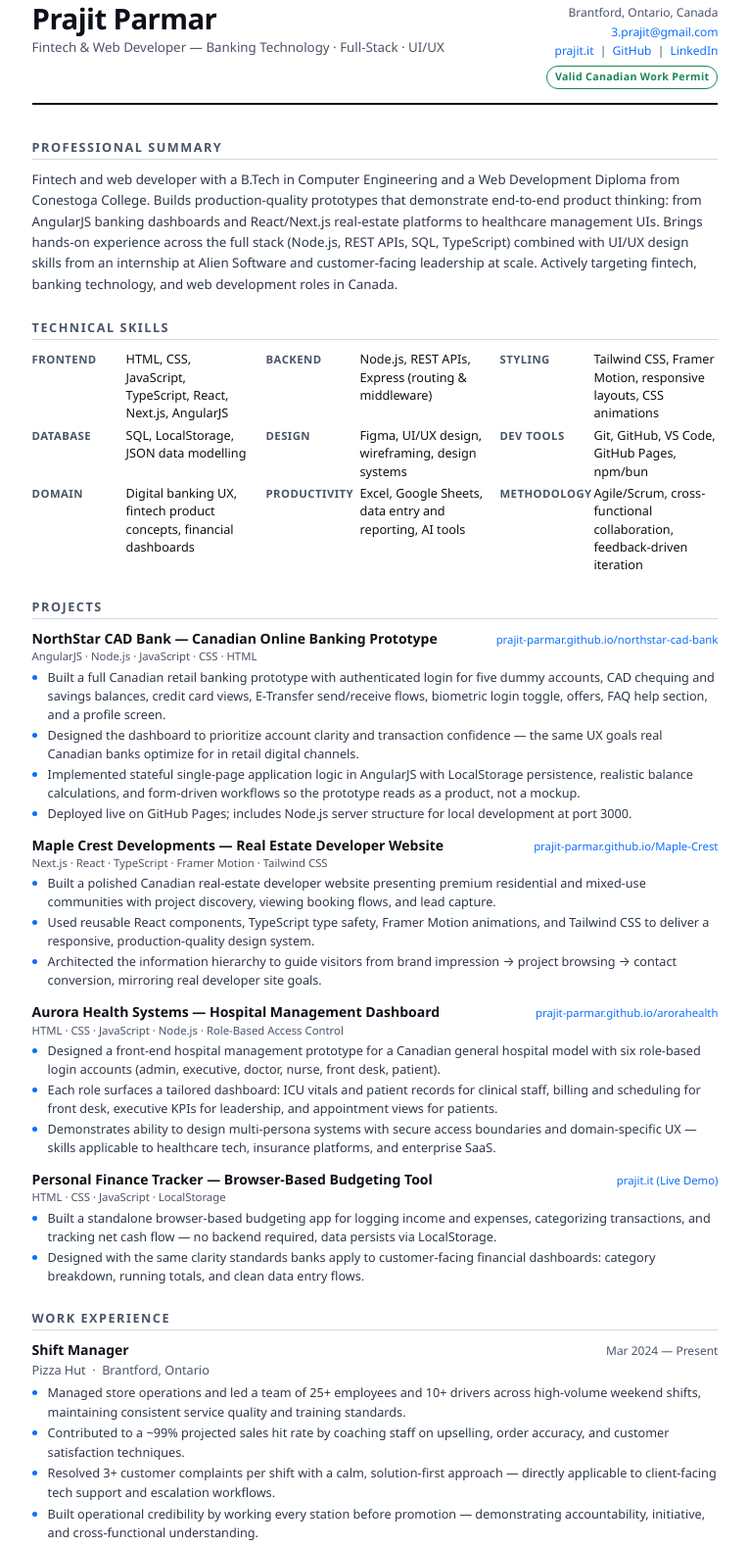
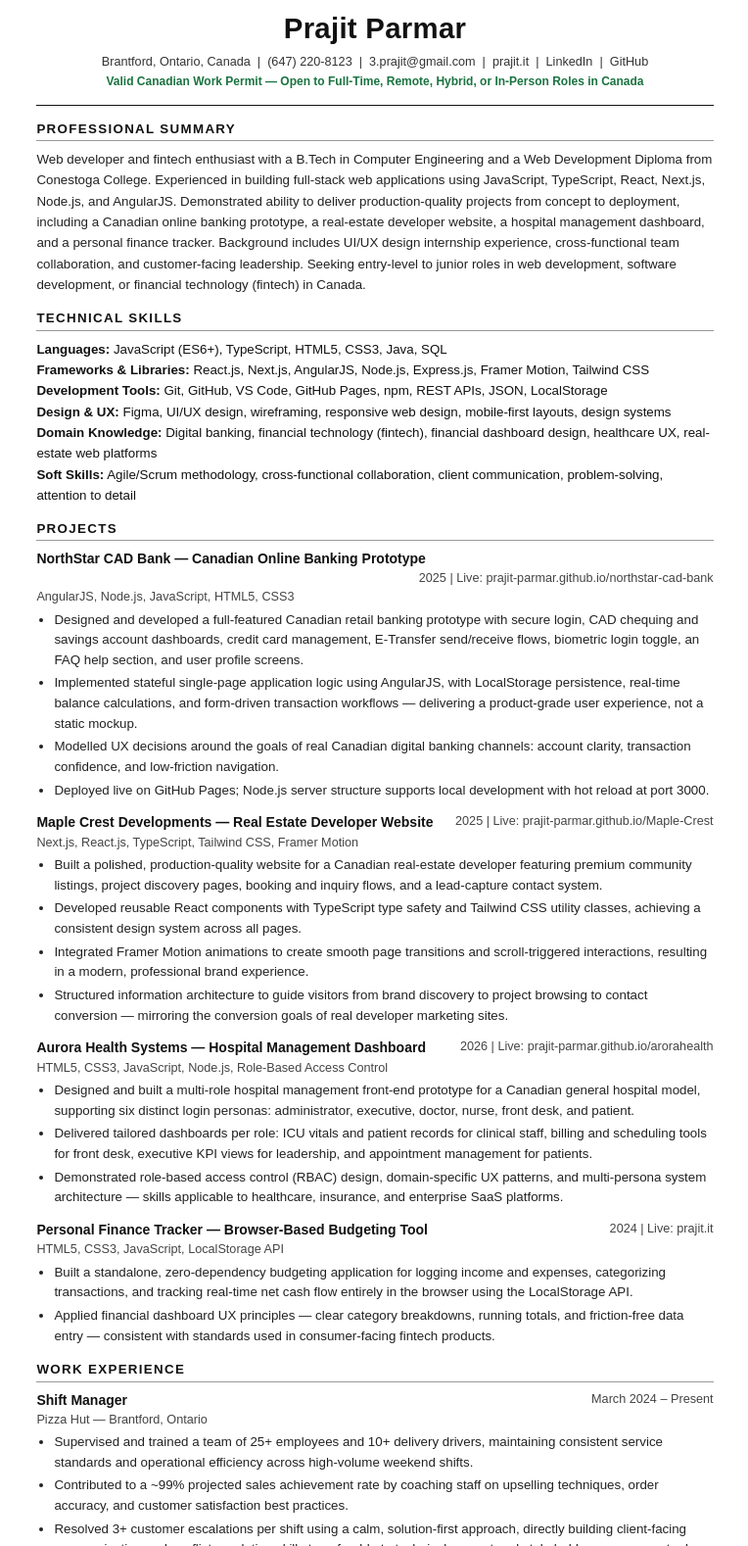
Before and after one commit to Prajit-Parmar/prajit-portfolio, a plain HTML site: page Prajit_Parmar_Resume.html in a window 1280 px wide. Shown: the part 50-1628 px from the top of the page at 98% size, without its empty margins (257-1021 px from the left). Drawn offline with Linux system fonts and the light colour scheme.

Commit message:
Resume: ATS-optimized rebuild with all 4 projects, phone, single-column layout
- Single-column layout throughout (no multi-column CSS grids on main content)
- Standard Arial font — ATS-safe
- Added phone number (647-220-8123)
- Skills as flat labeled paragraphs (no grid) — parses cleanly in all ATS
- All 4 projects: NorthStar CAD Bank, Maple Crest, Aurora Health, Finance Tracker
- Consistent date format throughout
- Keyword-rich bullets targeting web dev, frontend, fintech, and software dev roles
- print-optimized CSS with break-inside: avoid on entries

Co-Authored-By: Claude Sonnet 4.6 <noreply@anthropic.com>

```diff
--- a/Prajit_Parmar_Resume.html
+++ b/Prajit_Parmar_Resume.html
@@ -5,251 +5,264 @@
 <meta name="viewport" content="width=device-width, initial-scale=1.0"/>
 <title>Prajit Parmar — Resume</title>
 <style>
+  /* ATS-friendly: single-column, no flex/grid on main content, clean print output */
   *, *::before, *::after { box-sizing: border-box; margin: 0; padding: 0; }
-  :root {
-    --ink: #0d1018;
-    --muted: #4a5568;
-    --accent: #0d6efd;
-    --border: #d1d9e0;
-    --bg: #ffffff;
-  }
-  html { font-size: 10.5pt; }
+
+  html { font-size: 11pt; }
+
   body {
-    font-family: 'Segoe UI', system-ui, -apple-system, sans-serif;
-    color: var(--ink);
-    background: var(--bg);
+    font-family: Arial, Helvetica, sans-serif;
+    color: #111;
+    background: #fff;
     max-width: 8.5in;
     margin: 0 auto;
-    padding: 0.55in 0.6in;
+    padding: 0.6in 0.65in;
     line-height: 1.45;
   }
 
-  /* ── HEADER ── */
-  .header { display: flex; justify-content: space-between; align-items: flex-start; margin-bottom: 0.35in; border-bottom: 2px solid var(--ink); padding-bottom: 0.15in; }
-  .header-left h1 { font-size: 22pt; font-weight: 700; letter-spacing: -0.02em; line-height: 1.1; }
-  .header-left .tagline { font-size: 10pt; color: var(--muted); margin-top: 4px; font-weight: 400; }
-  .header-right { text-align: right; font-size: 9pt; color: var(--muted); line-height: 1.65; }
-  .header-right a { color: var(--accent); text-decoration: none; }
-  .permit-badge {
-    display: inline-block;
-    margin-top: 5px;
-    padding: 2px 8px;
-    border: 1px solid #198754;
-    border-radius: 12px;
-    font-size: 8pt;
-    color: #198754;
+  /* ── NAME / HEADER ── */
+  .name {
+    font-size: 22pt;
+    font-weight: 700;
+    text-align: center;
+    letter-spacing: 0.01em;
+    margin-bottom: 4px;
+  }
+  .contact-line {
+    text-align: center;
+    font-size: 9.5pt;
+    color: #333;
+    margin-bottom: 3px;
+  }
+  .contact-line a { color: #333; text-decoration: none; }
+  .permit-line {
+    text-align: center;
+    font-size: 9pt;
+    color: #1a7340;
     font-weight: 600;
-    letter-spacing: 0.03em;
+    margin-bottom: 14px;
+  }
+  hr.divider {
+    border: none;
+    border-top: 1.5px solid #111;
+    margin-bottom: 12px;
   }
 
-  /* ── SECTIONS ── */
-  section { margin-bottom: 0.25in; }
+  /* ── SECTION HEADERS ── */
   h2 {
-    font-size: 9.5pt;
+    font-size: 10pt;
     font-weight: 700;
     text-transform: uppercase;
-    letter-spacing: 0.12em;
-    color: var(--muted);
-    border-bottom: 1px solid var(--border);
-    padding-bottom: 3px;
-    margin-bottom: 10px;
+    letter-spacing: 0.1em;
+    border-bottom: 1px solid #999;
+    padding-bottom: 2px;
+    margin-top: 14px;
+    margin-bottom: 8px;
   }
 
   /* ── SUMMARY ── */
-  .summary p { font-size: 10pt; color: #2d3748; line-height: 1.6; }
+  .summary-text {
+    font-size: 10pt;
+    color: #222;
+    line-height: 1.6;
+  }
 
   /* ── SKILLS ── */
-  .skills-grid { display: grid; grid-template-columns: repeat(3, 1fr); gap: 4px 16px; }
-  .skill-row { display: flex; align-items: baseline; gap: 6px; font-size: 9.5pt; }
-  .skill-cat { color: var(--muted); font-weight: 600; white-space: nowrap; min-width: 90px; font-size: 8.5pt; text-transform: uppercase; letter-spacing: 0.04em; }
-  .skill-list { color: var(--ink); }
+  .skills-block { margin-bottom: 4px; }
+  .skills-block p {
+    font-size: 10pt;
+    line-height: 1.6;
+  }
+  .skills-block strong { color: #111; }
 
-  /* ── EXPERIENCE ── */
-  .job { margin-bottom: 14px; }
-  .job-header { display: flex; justify-content: space-between; align-items: baseline; }
-  .job-title { font-weight: 700; font-size: 10.5pt; }
-  .job-date { font-size: 9pt; color: var(--muted); white-space: nowrap; }
-  .job-company { font-size: 9.5pt; color: var(--muted); margin-bottom: 5px; }
-  .job ul { padding-left: 16px; margin-top: 4px; }
-  .job li { font-size: 9.5pt; line-height: 1.55; margin-bottom: 2px; color: #2d3748; }
-  .job li::marker { color: var(--accent); }
+  /* ── PROJECTS & EXPERIENCE ── */
+  .entry { margin-bottom: 12px; }
 
-  /* ── PROJECTS ── */
-  .project { margin-bottom: 13px; }
-  .project-header { display: flex; justify-content: space-between; align-items: baseline; flex-wrap: wrap; gap: 4px; }
-  .project-title { font-weight: 700; font-size: 10.5pt; }
-  .project-url { font-size: 8.5pt; color: var(--accent); text-decoration: none; }
-  .project-stack { font-size: 8.5pt; color: var(--muted); margin-bottom: 3px; }
-  .project ul { padding-left: 16px; margin-top: 3px; }
-  .project li { font-size: 9.5pt; line-height: 1.5; margin-bottom: 2px; color: #2d3748; }
-  .project li::marker { color: var(--accent); }
+  .entry-top {
+    display: block; /* single-column block — ATS safe */
+    overflow: hidden; /* clearfix */
+    margin-bottom: 1px;
+  }
+  .entry-title {
+    font-size: 10.5pt;
+    font-weight: 700;
+    color: #111;
+    float: left;
+  }
+  .entry-date {
+    font-size: 9.5pt;
+    color: #444;
+    float: right;
+  }
+  .entry-sub {
+    clear: both;
+    font-size: 9.5pt;
+    color: #444;
+    margin-bottom: 4px;
+  }
+  ul.bullets {
+    padding-left: 18px;
+    margin-top: 3px;
+  }
+  ul.bullets li {
+    font-size: 10pt;
+    line-height: 1.55;
+    margin-bottom: 3px;
+    color: #222;
+  }
 
   /* ── EDUCATION ── */
-  .edu-row { display: flex; justify-content: space-between; align-items: baseline; margin-bottom: 6px; }
-  .edu-school { font-weight: 700; font-size: 10pt; }
-  .edu-degree { font-size: 9.5pt; color: var(--muted); }
-  .edu-date { font-size: 9pt; color: var(--muted); white-space: nowrap; }
+  .edu-entry { margin-bottom: 8px; overflow: hidden; }
+  .edu-school { font-weight: 700; font-size: 10.5pt; float: left; }
+  .edu-date   { font-size: 9.5pt; color: #444; float: right; }
+  .edu-degree { clear: both; font-size: 10pt; color: #333; }
 
+  /* ── PRINT ── */
   @media print {
-    body { padding: 0.5in 0.55in; }
-    a { color: inherit; }
-    .header-right a { color: var(--accent); }
+    body { padding: 0.5in 0.6in; }
+    a { color: #111; text-decoration: none; }
+    h2 { break-after: avoid; }
+    .entry, .edu-entry { break-inside: avoid; }
   }
 </style>
 </head>
 <body>
 
-<!-- HEADER -->
-<header class="header">
-  <div class="header-left">
-    <h1>Prajit Parmar</h1>
-    <div class="tagline">Fintech &amp; Web Developer — Banking Technology · Full-Stack · UI/UX</div>
+<!-- NAME & CONTACT -->
+<div class="name">Prajit Parmar</div>
+<div class="contact-line">
+  Brantford, Ontario, Canada &nbsp;|&nbsp;
+  (647) 220-8123 &nbsp;|&nbsp;
+  <a href="mailto:3.prajit@gmail.com">3.prajit@gmail.com</a> &nbsp;|&nbsp;
+  <a href="https://prajit.it">prajit.it</a> &nbsp;|&nbsp;
+  <a href="https://linkedin.com/in/prajit-parmar-92705a189">LinkedIn</a> &nbsp;|&nbsp;
+  <a href="https://github.com/Prajit-Parmar">GitHub</a>
 </div>
-  <div class="header-right">
-    Brantford, Ontario, Canada<br/>
-    <a href="mailto:3.prajit@gmail.com">3.prajit@gmail.com</a><br/>
-    <a href="https://prajit.it" target="_blank">prajit.it</a> &nbsp;|&nbsp;
-    <a href="https://github.com/Prajit-Parmar" target="_blank">GitHub</a> &nbsp;|&nbsp;
-    <a href="https://linkedin.com/in/prajit-parmar-92705a189" target="_blank">LinkedIn</a><br/>
-    <span class="permit-badge">Valid Canadian Work Permit</span>
-  </div>
-</header>
+<div class="permit-line">Valid Canadian Work Permit — Open to Full-Time, Remote, Hybrid, or In-Person Roles in Canada</div>
+<hr class="divider"/>
 
 <!-- PROFESSIONAL SUMMARY -->
-<section class="summary">
 <h2>Professional Summary</h2>
-  <p>
-    Fintech and web developer with a B.Tech in Computer Engineering and a Web Development Diploma from Conestoga College.
-    Builds production-quality prototypes that demonstrate end-to-end product thinking: from AngularJS banking dashboards
-    and React/Next.js real-estate platforms to healthcare management UIs. Brings hands-on experience across the full stack
-    (Node.js, REST APIs, SQL, TypeScript) combined with UI/UX design skills from an internship at Alien Software and
-    customer-facing leadership at scale. Actively targeting fintech, banking technology, and web development roles in Canada.
+<p class="summary-text">
+  Web developer and fintech enthusiast with a B.Tech in Computer Engineering and a Web Development Diploma from Conestoga College.
+  Experienced in building full-stack web applications using JavaScript, TypeScript, React, Next.js, Node.js, and AngularJS.
+  Demonstrated ability to deliver production-quality projects from concept to deployment, including a Canadian online banking prototype,
+  a real-estate developer website, a hospital management dashboard, and a personal finance tracker.
+  Background includes UI/UX design internship experience, cross-functional team collaboration, and customer-facing leadership.
+  Seeking entry-level to junior roles in web development, software development, or financial technology (fintech) in Canada.
 </p>
-</section>
 
-<!-- SKILLS -->
-<section>
+<!-- TECHNICAL SKILLS -->
 <h2>Technical Skills</h2>
-  <div class="skills-grid">
-    <div class="skill-row"><span class="skill-cat">Frontend</span><span class="skill-list">HTML, CSS, JavaScript, TypeScript, React, Next.js, AngularJS</span></div>
-    <div class="skill-row"><span class="skill-cat">Backend</span><span class="skill-list">Node.js, REST APIs, Express (routing &amp; middleware)</span></div>
-    <div class="skill-row"><span class="skill-cat">Styling</span><span class="skill-list">Tailwind CSS, Framer Motion, responsive layouts, CSS animations</span></div>
-    <div class="skill-row"><span class="skill-cat">Database</span><span class="skill-list">SQL, LocalStorage, JSON data modelling</span></div>
-    <div class="skill-row"><span class="skill-cat">Design</span><span class="skill-list">Figma, UI/UX design, wireframing, design systems</span></div>
-    <div class="skill-row"><span class="skill-cat">Dev Tools</span><span class="skill-list">Git, GitHub, VS Code, GitHub Pages, npm/bun</span></div>
-    <div class="skill-row"><span class="skill-cat">Domain</span><span class="skill-list">Digital banking UX, fintech product concepts, financial dashboards</span></div>
-    <div class="skill-row"><span class="skill-cat">Productivity</span><span class="skill-list">Excel, Google Sheets, data entry and reporting, AI tools</span></div>
-    <div class="skill-row"><span class="skill-cat">Methodology</span><span class="skill-list">Agile/Scrum, cross-functional collaboration, feedback-driven iteration</span></div>
+<div class="skills-block">
+  <p><strong>Languages:</strong> JavaScript (ES6+), TypeScript, HTML5, CSS3, Java, SQL</p>
+  <p><strong>Frameworks &amp; Libraries:</strong> React.js, Next.js, AngularJS, Node.js, Express.js, Framer Motion, Tailwind CSS</p>
+  <p><strong>Development Tools:</strong> Git, GitHub, VS Code, GitHub Pages, npm, REST APIs, JSON, LocalStorage</p>
+  <p><strong>Design &amp; UX:</strong> Figma, UI/UX design, wireframing, responsive web design, mobile-first layouts, design systems</p>
+  <p><strong>Domain Knowledge:</strong> Digital banking, financial technology (fintech), financial dashboard design, healthcare UX, real-estate web platforms</p>
+  <p><strong>Soft Skills:</strong> Agile/Scrum methodology, cross-functional collaboration, client communication, problem-solving, attention to detail</p>
 </div>
-</section>
 
 <!-- PROJECTS -->
-<section>
 <h2>Projects</h2>
 
-  <div class="project">
-    <div class="project-header">
-      <span class="project-title">NorthStar CAD Bank &mdash; Canadian Online Banking Prototype</span>
-      <a class="project-url" href="https://prajit-parmar.github.io/northstar-cad-bank/" target="_blank">prajit-parmar.github.io/northstar-cad-bank</a>
+<div class="entry">
+  <div class="entry-top">
+    <span class="entry-title">NorthStar CAD Bank — Canadian Online Banking Prototype</span>
+    <span class="entry-date">2025 | Live: prajit-parmar.github.io/northstar-cad-bank</span>
   </div>
-    <div class="project-stack">AngularJS · Node.js · JavaScript · CSS · HTML</div>
-    <ul>
-      <li>Built a full Canadian retail banking prototype with authenticated login for five dummy accounts, CAD chequing and savings balances, credit card views, E-Transfer send/receive flows, biometric login toggle, offers, FAQ help section, and a profile screen.</li>
-      <li>Designed the dashboard to prioritize account clarity and transaction confidence — the same UX goals real Canadian banks optimize for in retail digital channels.</li>
-      <li>Implemented stateful single-page application logic in AngularJS with LocalStorage persistence, realistic balance calculations, and form-driven workflows so the prototype reads as a product, not a mockup.</li>
-      <li>Deployed live on GitHub Pages; includes Node.js server structure for local development at port 3000.</li>
+  <div class="entry-sub">AngularJS, Node.js, JavaScript, HTML5, CSS3</div>
+  <ul class="bullets">
+    <li>Designed and developed a full-featured Canadian retail banking prototype with secure login, CAD chequing and savings account dashboards, credit card management, E-Transfer send/receive flows, biometric login toggle, an FAQ help section, and user profile screens.</li>
+    <li>Implemented stateful single-page application logic using AngularJS, with LocalStorage persistence, real-time balance calculations, and form-driven transaction workflows — delivering a product-grade user experience, not a static mockup.</li>
+    <li>Modelled UX decisions around the goals of real Canadian digital banking channels: account clarity, transaction confidence, and low-friction navigation.</li>
+    <li>Deployed live on GitHub Pages; Node.js server structure supports local development with hot reload at port 3000.</li>
   </ul>
 </div>
 
-  <div class="project">
-    <div class="project-header">
-      <span class="project-title">Maple Crest Developments &mdash; Real Estate Developer Website</span>
-      <a class="project-url" href="https://prajit-parmar.github.io/Maple-Crest/" target="_blank">prajit-parmar.github.io/Maple-Crest</a>
+<div class="entry">
+  <div class="entry-top">
+    <span class="entry-title">Maple Crest Developments — Real Estate Developer Website</span>
+    <span class="entry-date">2025 | Live: prajit-parmar.github.io/Maple-Crest</span>
   </div>
-    <div class="project-stack">Next.js · React · TypeScript · Framer Motion · Tailwind CSS</div>
-    <ul>
-      <li>Built a polished Canadian real-estate developer website presenting premium residential and mixed-use communities with project discovery, viewing booking flows, and lead capture.</li>
-      <li>Used reusable React components, TypeScript type safety, Framer Motion animations, and Tailwind CSS to deliver a responsive, production-quality design system.</li>
-      <li>Architected the information hierarchy to guide visitors from brand impression → project browsing → contact conversion, mirroring real developer site goals.</li>
+  <div class="entry-sub">Next.js, React.js, TypeScript, Tailwind CSS, Framer Motion</div>
+  <ul class="bullets">
+    <li>Built a polished, production-quality website for a Canadian real-estate developer featuring premium community listings, project discovery pages, booking and inquiry flows, and a lead-capture contact system.</li>
+    <li>Developed reusable React components with TypeScript type safety and Tailwind CSS utility classes, achieving a consistent design system across all pages.</li>
+    <li>Integrated Framer Motion animations to create smooth page transitions and scroll-triggered interactions, resulting in a modern, professional brand experience.</li>
+    <li>Structured information architecture to guide visitors from brand discovery to project browsing to contact conversion — mirroring the conversion goals of real developer marketing sites.</li>
   </ul>
 </div>
 
-  <div class="project">
-    <div class="project-header">
-      <span class="project-title">Aurora Health Systems &mdash; Hospital Management Dashboard</span>
-      <a class="project-url" href="https://prajit-parmar.github.io/arorahealth/" target="_blank">prajit-parmar.github.io/arorahealth</a>
+<div class="entry">
+  <div class="entry-top">
+    <span class="entry-title">Aurora Health Systems — Hospital Management Dashboard</span>
+    <span class="entry-date">2026 | Live: prajit-parmar.github.io/arorahealth</span>
   </div>
-    <div class="project-stack">HTML · CSS · JavaScript · Node.js · Role-Based Access Control</div>
-    <ul>
-      <li>Designed a front-end hospital management prototype for a Canadian general hospital model with six role-based login accounts (admin, executive, doctor, nurse, front desk, patient).</li>
-      <li>Each role surfaces a tailored dashboard: ICU vitals and patient records for clinical staff, billing and scheduling for front desk, executive KPIs for leadership, and appointment views for patients.</li>
-      <li>Demonstrates ability to design multi-persona systems with secure access boundaries and domain-specific UX — skills applicable to healthcare tech, insurance platforms, and enterprise SaaS.</li>
+  <div class="entry-sub">HTML5, CSS3, JavaScript, Node.js, Role-Based Access Control</div>
+  <ul class="bullets">
+    <li>Designed and built a multi-role hospital management front-end prototype for a Canadian general hospital model, supporting six distinct login personas: administrator, executive, doctor, nurse, front desk, and patient.</li>
+    <li>Delivered tailored dashboards per role: ICU vitals and patient records for clinical staff, billing and scheduling tools for front desk, executive KPI views for leadership, and appointment management for patients.</li>
+    <li>Demonstrated role-based access control (RBAC) design, domain-specific UX patterns, and multi-persona system architecture — skills applicable to healthcare, insurance, and enterprise SaaS platforms.</li>
   </ul>
 </div>
 
-  <div class="project">
-    <div class="project-header">
-      <span class="project-title">Personal Finance Tracker &mdash; Browser-Based Budgeting Tool</span>
-      <a class="project-url" href="https://prajit.it/#projects" target="_blank">prajit.it (Live Demo)</a>
+<div class="entry">
+  <div class="entry-top">
+    <span class="entry-title">Personal Finance Tracker — Browser-Based Budgeting Tool</span>
+    <span class="entry-date">2024 | Live: prajit.it</span>
   </div>
-    <div class="project-stack">HTML · CSS · JavaScript · LocalStorage</div>
-    <ul>
-      <li>Built a standalone browser-based budgeting app for logging income and expenses, categorizing transactions, and tracking net cash flow — no backend required, data persists via LocalStorage.</li>
-      <li>Designed with the same clarity standards banks apply to customer-facing financial dashboards: category breakdown, running totals, and clean data entry flows.</li>
-    </ul>
-  </div>
-</section>
-
-<!-- EXPERIENCE -->
-<section>
-  <h2>Work Experience</h2>
-
-  <div class="job">
-    <div class="job-header">
-      <span class="job-title">Shift Manager</span>
-      <span class="job-date">Mar 2024 — Present</span>
-    </div>
-    <div class="job-company">Pizza Hut &nbsp;&middot;&nbsp; Brantford, Ontario</div>
-    <ul>
-      <li>Managed store operations and led a team of 25+ employees and 10+ drivers across high-volume weekend shifts, maintaining consistent service quality and training standards.</li>
-      <li>Contributed to a ~99% projected sales hit rate by coaching staff on upselling, order accuracy, and customer satisfaction techniques.</li>
-      <li>Resolved 3+ customer complaints per shift with a calm, solution-first approach — directly applicable to client-facing tech support and escalation workflows.</li>
-      <li>Built operational credibility by working every station before promotion — demonstrating accountability, initiative, and cross-functional understanding.</li>
+  <div class="entry-sub">HTML5, CSS3, JavaScript, LocalStorage API</div>
+  <ul class="bullets">
+    <li>Built a standalone, zero-dependency budgeting application for logging income and expenses, categorizing transactions, and tracking real-time net cash flow entirely in the browser using the LocalStorage API.</li>
+    <li>Applied financial dashboard UX principles — clear category breakdowns, running totals, and friction-free data entry — consistent with standards used in consumer-facing fintech products.</li>
   </ul>
 </div>
 
-  <div class="job">
-    <div class="job-header">
-      <span class="job-title">UI/UX Design Intern</span>
-      <span class="job-date">During B.Tech (2020–2022)</span>
+<!-- WORK EXPERIENCE -->
+<h2>Work Experience</h2>
+
+<div class="entry">
+  <div class="entry-top">
+    <span class="entry-title">Shift Manager</span>
+    <span class="entry-date">March 2024 – Present</span>
   </div>
-    <div class="job-company">Alien Software &nbsp;&middot;&nbsp; Anand, Gujarat, India</div>
-    <ul>
-      <li>Collaborated across front-end, back-end, and QA teams to deliver design updates through iterative feedback cycles on multiple concurrent projects.</li>
-      <li>Participated in 50+ client and tester meetings to gather requirements, refine designs, and align deliverables with business expectations.</li>
-      <li>Applied repeated revision cycles to maximize output quality — building the habits of design critique, stakeholder communication, and attention to UX detail.</li>
+  <div class="entry-sub">Pizza Hut — Brantford, Ontario</div>
+  <ul class="bullets">
+    <li>Supervised and trained a team of 25+ employees and 10+ delivery drivers, maintaining consistent service standards and operational efficiency across high-volume weekend shifts.</li>
+    <li>Contributed to a ~99% projected sales achievement rate by coaching staff on upselling techniques, order accuracy, and customer satisfaction best practices.</li>
+    <li>Resolved 3+ customer escalations per shift using a calm, solution-first approach, directly building client-facing communication and conflict-resolution skills transferable to technical support and stakeholder management roles.</li>
+    <li>Earned promotion to Shift Manager after demonstrating cross-functional knowledge by working every operational role — reflecting accountability, initiative, and a strong learning mindset.</li>
   </ul>
 </div>
-</section>
+
+<div class="entry">
+  <div class="entry-top">
+    <span class="entry-title">UI/UX Design Intern</span>
+    <span class="entry-date">2019 – 2023 (During B.Tech)</span>
+  </div>
+  <div class="entry-sub">Alien Software — Anand, Gujarat, India</div>
+  <ul class="bullets">
+    <li>Collaborated with front-end, back-end, and QA teams to deliver iterative design updates across multiple concurrent software projects within an Agile workflow.</li>
+    <li>Participated in 50+ client and tester meetings to gather requirements, present designs, and align deliverables with business objectives — building strong stakeholder communication skills.</li>
+    <li>Applied repeated feedback and revision cycles to maximize design output quality, developing habits of design critique, detail orientation, and cross-functional ownership.</li>
+  </ul>
+</div>
 
 <!-- EDUCATION -->
-<section>
 <h2>Education</h2>
-  <div class="edu-row">
-    <div>
-      <div class="edu-school">Conestoga College &nbsp;&mdash;&nbsp; Brantford, Ontario</div>
-      <div class="edu-degree">Web Development Diploma</div>
+
+<div class="edu-entry">
+  <span class="edu-school">Conestoga College — Brantford, Ontario</span>
+  <span class="edu-date">2023 – 2024</span>
+  <div class="edu-degree">Diploma, Web Development</div>
 </div>
-    <div class="edu-date">2023 – 2024</div>
+
+<div class="edu-entry">
+  <span class="edu-school">A.D. Patel Institute of Technology — Gujarat, India</span>
+  <span class="edu-date">2019 – 2023</span>
+  <div class="edu-degree">Bachelor of Technology (B.Tech), Computer Engineering</div>
 </div>
-  <div class="edu-row">
-    <div>
-      <div class="edu-school">A.D. Patel Institute of Technology &nbsp;&mdash;&nbsp; Gujarat, India</div>
-      <div class="edu-degree">B.Tech, Computer Engineering</div>
-    </div>
-    <div class="edu-date">2019 – 2023</div>
-  </div>
-</section>
 
 </body>
 </html>
```
Lines whose indentation alone changed are shown as unchanged.
